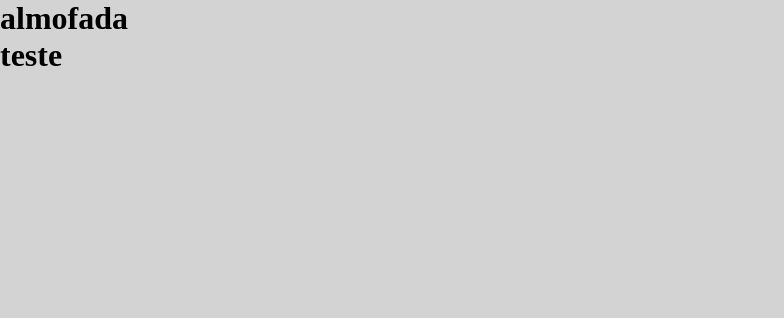
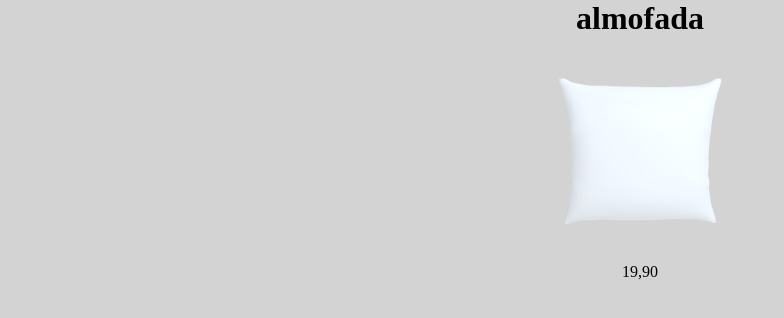
Before and after one commit to Murilo185/TCC, a React (Vite) app: page /produto/almofada in a window 1280 px wide. Shown: the top 318 px of the page, without its empty margins (0-784 px from the left). Built offline with nearby package versions, Linux system fonts and the light colour scheme.

Commit message:
fiz á página de produtos dinâmica

```diff
--- a/src/components/Produto.jsx
+++ b/src/components/Produto.jsx
@@ -1,12 +1,40 @@
 import { useParams } from "react-router-dom"
+
+import Img1 from '../assets/agenda.png'
+import Img2 from '../assets/almochaveiro.png'
+import Img3 from '../assets/almofada.png'
+import Img4 from '../assets/azulejo.png'
+import Img5 from '../assets/caderno.png'
+import Img6 from '../assets/camisa.png'
+import Img7 from '../assets/caneca.png'
 
 export default function Produto(){
     const {product}=useParams()
 
     return(
         <>
-        <h1>{product}</h1>
-        <h1>teste</h1>
+            <div style={{display: 'flex', alignItems: 'center', flexDirection: 'column'   }}>
+
+            <h1>{product}</h1>
+
+                {product == 'agenda' && (<img src={Img1} style={{ width: '350px' }} />) }
+                {product == 'chaveiro' && (<img src={Img2} style={{ width: '350px' }} />) }
+                {product == 'almofada' && (<img src={Img3} style={{ width: '350px' }} />) }
+                {product == 'azulejo' && (<img src={Img4} style={{ width: '350px' }} />) }
+                {product == 'caderno' && (<img src={Img5} style={{ width: '350px' }} />) }
+                {product == 'camisa' && (<img src={Img6} style={{ width: '350px' }} />) }
+                {product == 'caneca' && (<img src={Img7} style={{ width: '350px' }} />) }
+
+                <p style={{ textAlign: 'center' }}>
+                    {product == 'camisa' && '39,90'}
+                    {product == 'almofada' && '19,90'}
+                    {product == 'azulejo' && '19,90'}
+                    {product == 'chaveiro' && '12,90'}
+                    {product == 'caneca' && '19,90'}
+                    {product == 'caderno' && '19,90'}
+                    {product == 'agenda' && '14,90'}
+                </p>
+            </div>
         </>
     )
 }
```
